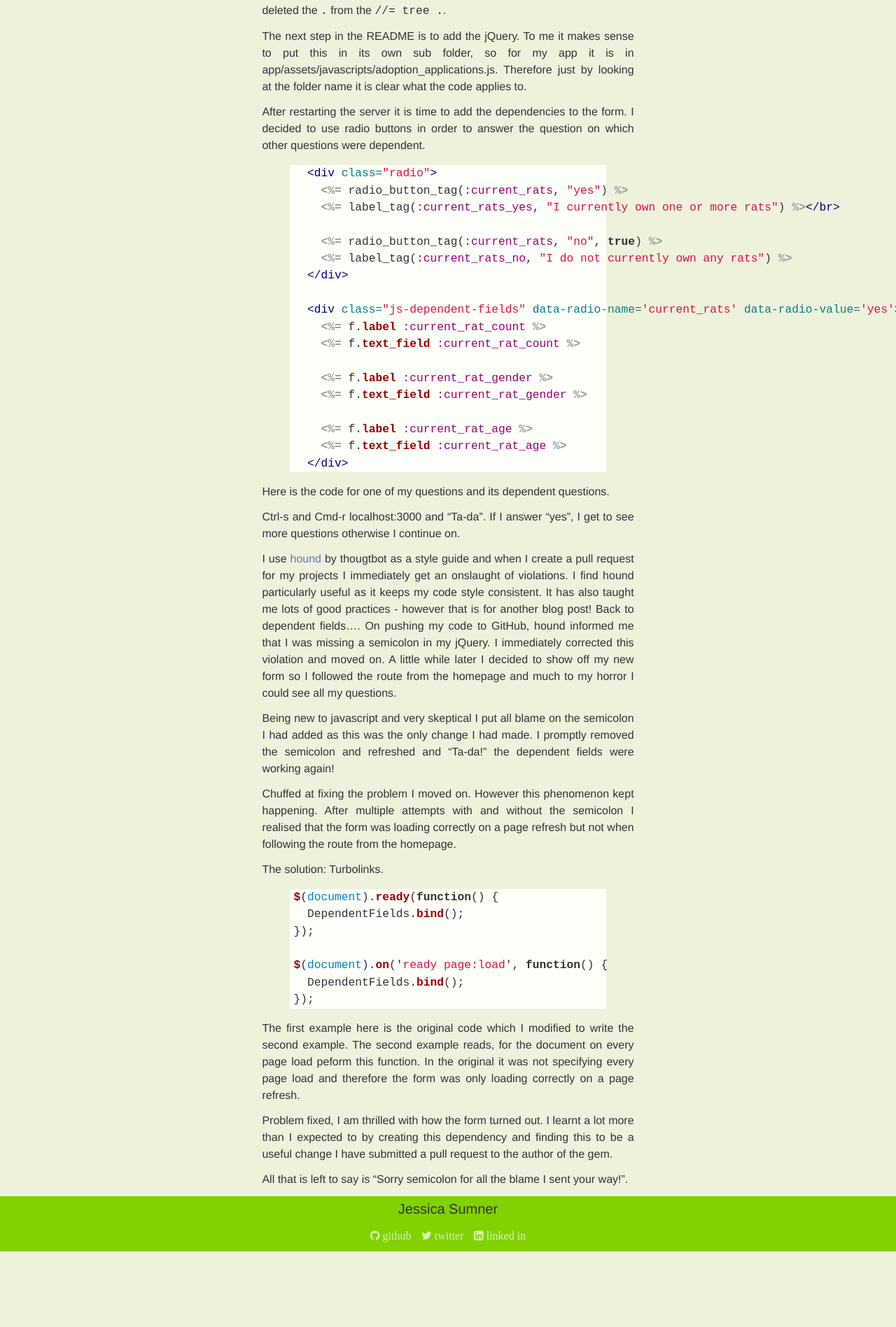
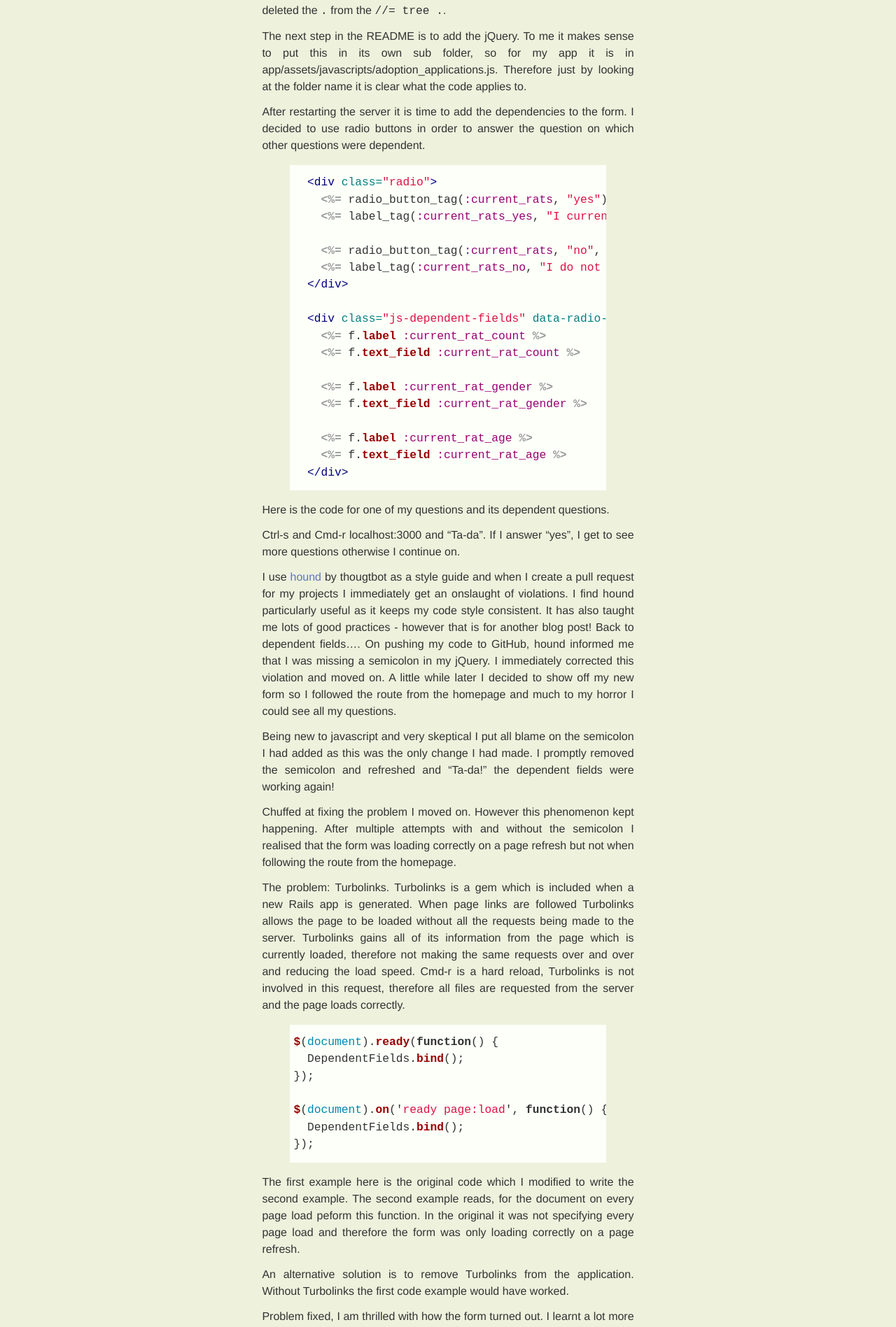
Before and after one commit to JessSumner/JessSumner.github.io, a Jekyll site: the page built from _posts/2015-12-17-Hit-or-miss-dependent-fields.markdown, in a window 1280 px wide. Shown: the part 597-2494 px from the top of the page at 70% size. Built offline with Jekyll 4.4.1, drawn with Linux system fonts in a browser that asks for light colours; nearby versions of some CDN libraries; some web fonts are replaced; comment, search, counter and statistics services are not loaded; before the commit the page ends 2386 px from its top, so only the background shows below that.

Commit message:
Turbolinks correction and overflow added to highlight class
I had not explained the issue with Turbolinks correctly. A clearer and more accurate explanation has been added.

Overflow: scroll has been added to the highlight class so that wide code examples fit neatly into the window.

```diff
--- a/_posts/2015-12-17-Hit-or-miss-dependent-fields.markdown
+++ b/_posts/2015-12-17-Hit-or-miss-dependent-fields.markdown
@@ -45,7 +45,7 @@ Being new to javascript and very skeptical I put all blame on the semicolon I ha
 
 Chuffed at fixing the problem I moved on. However this phenomenon kept happening. After multiple attempts with and without the semicolon I realised that the form was loading correctly on a page refresh but not when following the route from the homepage.
 
-The solution: Turbolinks.
+The problem: Turbolinks. Turbolinks is a gem which is included when a new Rails app is generated. When page links are followed Turbolinks allows the page to be loaded without all the requests being made to the server. Turbolinks gains all of its information from the page which is currently loaded, therefore not making the same requests over and over and reducing the load speed. Cmd-r is a hard reload, Turbolinks is not involved in this request, therefore all files are requested from the server and the page loads correctly.
 
 {% highlight javascript %}
 
@@ -61,6 +61,8 @@ $(document).on('ready page:load', function() {
 
 The first example here is the original code which I modified to write the second example. The second example reads, for the document on every page load peform this function. In the original it was not specifying every page load and therefore the form was only loading correctly on a page refresh.
 
+An alternative solution is to remove Turbolinks from the application. Without Turbolinks the first code example would have worked.
+
 Problem fixed, I am thrilled with how the form turned out. I learnt a lot more than I expected to by creating this dependency and finding this to be a useful change I have submitted a pull request to the author of the gem.
 
 All that is left to say is "Sorry semicolon for all the blame I sent your way!".
--- a/_sass/_post.scss
+++ b/_sass/_post.scss
@@ -17,13 +17,14 @@
   }
 
   .highlight {
+    background-color: $highlight-color;
     padding: 0 5px;
-    background-color: $highlight-color;
+    overflow: scroll;
   }
 
   img {
-    max-height: 300px;
     display: block;
     margin: 0 auto;
+    max-height: 300px;
   }
 }
```
